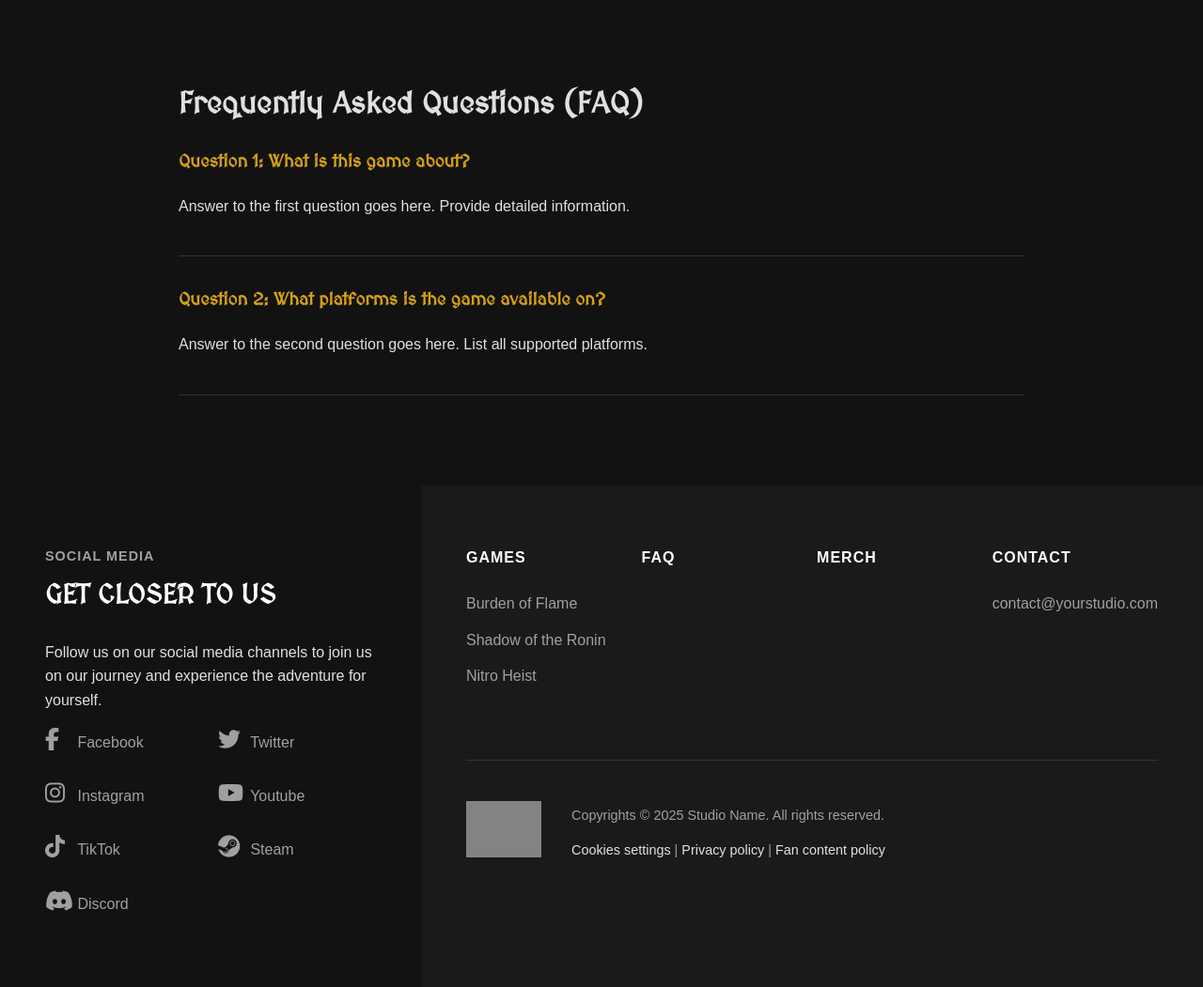
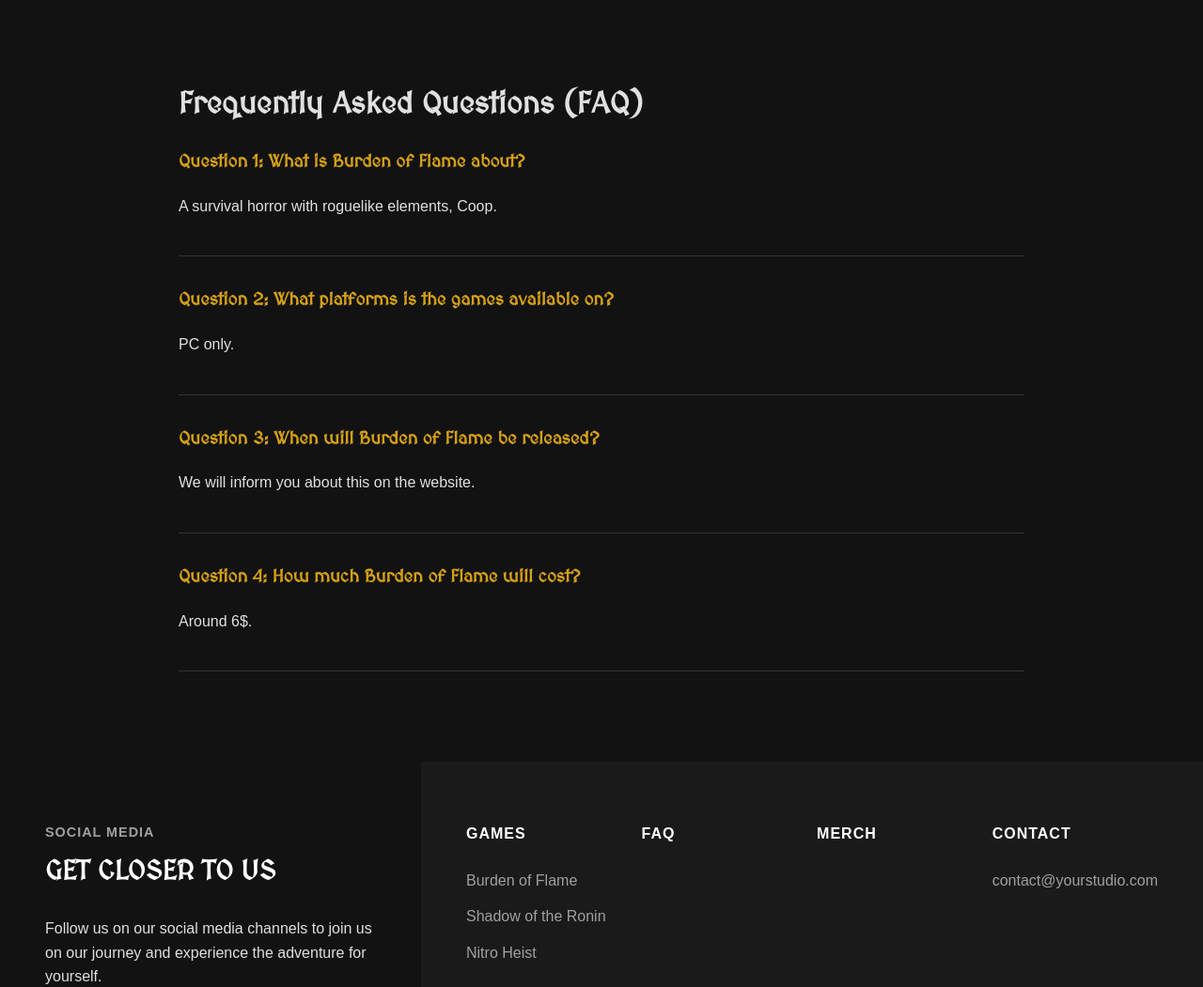
Before and after one commit to Hitoshe/gamedev-studio-website, a PHP site: page /faq.php in a window 1280 px wide. Shown: the part 79-1130 px from the top of the page at 94% size. Before the commit the page ends 1049 px from the top, so only its background shows below. Run offline with PHP 8.4, Linux system fonts and the light colour scheme; grey boxes are pictures that could not be loaded.

Commit message:
chore Update: faq

```diff
--- a/docker-compose.yml
+++ b/docker-compose.yml
@@ -16,7 +16,7 @@ services:
     image: nginx:1.25-alpine # Используем официальный, легкий образ Nginx
     container_name: gamedev_nginx
     ports:
-      - "8080:80" # Пробрасываем порт 8080 на наш компьютер
+      - "8080:80" # Пробрасываем порт 8080 на компьютер
     volumes:
       - ./src:/var/www/html
       - ./docker/nginx/default.conf:/etc/nginx/conf.d/default.conf # Подключаем нашу конфигурацию для Nginx
--- a/src/faq.php
+++ b/src/faq.php
@@ -4,13 +4,23 @@
     <h1>Frequently Asked Questions (FAQ)</h1>
 
     <div class="faq-item">
-        <h3>Question 1: What is this game about?</h3>
-        <p>Answer to the first question goes here. Provide detailed information.</p>
+        <h3>Question 1: What is Burden of Flame about?</h3>
+        <p>A survival horror with roguelike elements, Coop.</p>
     </div>
 
     <div class="faq-item">
-        <h3>Question 2: What platforms is the game available on?</h3>
-        <p>Answer to the second question goes here. List all supported platforms.</p>
+        <h3>Question 2: What platforms is the games available on?</h3>
+        <p>PC only.</p>
+    </div>
+
+    <div class="faq-item">
+        <h3>Question 3: When will Burden of Flame be released?</h3>
+        <p>We will inform you about this on the website.</p>
+    </div>
+
+    <div class="faq-item">
+        <h3>Question 4: How much Burden of Flame will cost?</h3>
+        <p>Around 6$.</p>
     </div>
 
     <!-- Больше вопросов и ответов по мере необходимости -->
```
